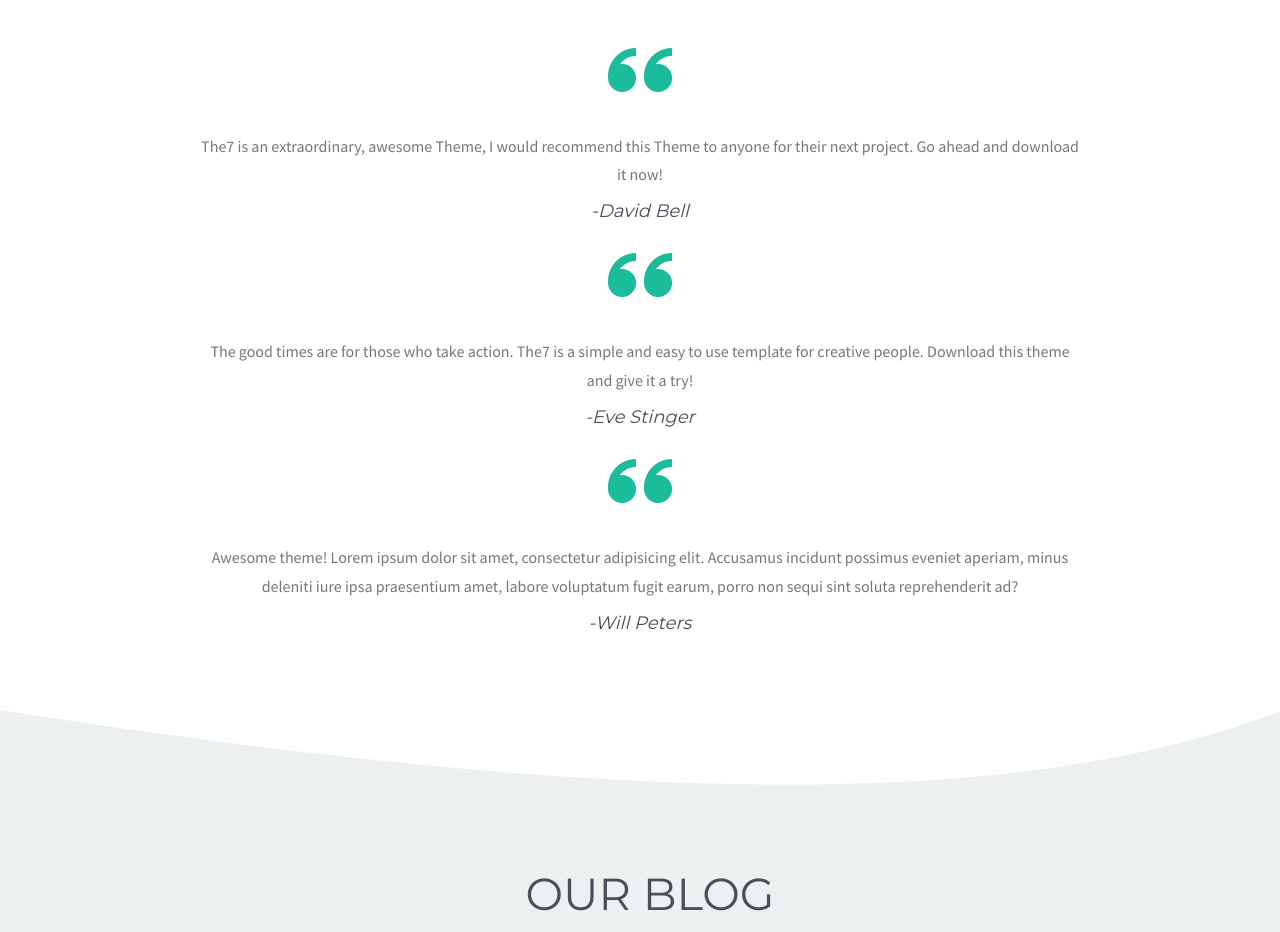
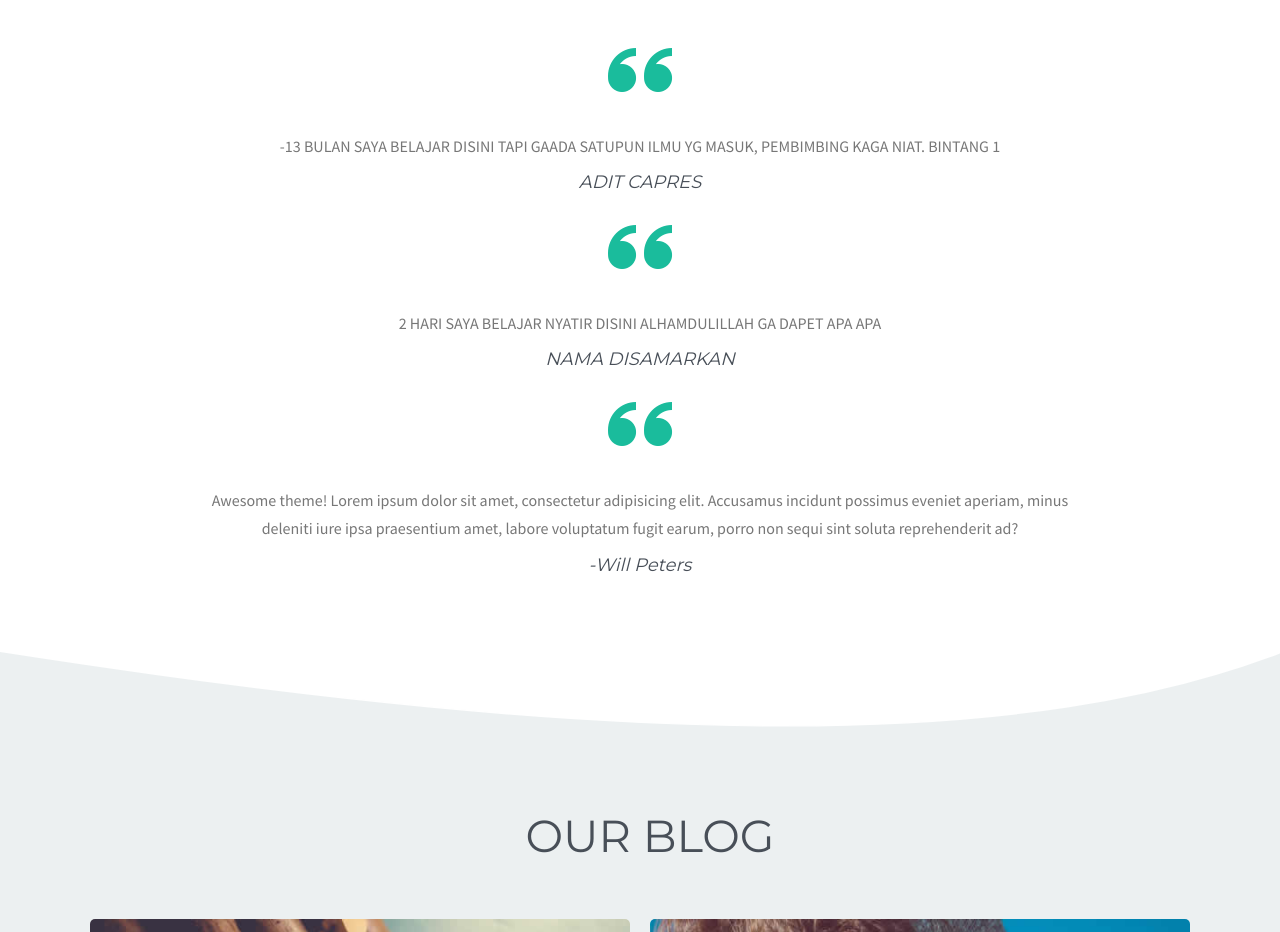
Before and after one commit to aditpawangnyamuk/9s.github.io, a plain HTML site: page index.html in a window 1280 px wide. Shown: the part 2120-3052 px from the top of the page. Drawn offline with Linux system fonts and the light colour scheme; some packages are replaced by stand-ins of ours; a script that the page names is missing; files whose address does not match are found by name.

Commit message:
Update index.html

```diff
--- a/index.html
+++ b/index.html
@@ -279,16 +279,16 @@
                                 <div class="quotes-icon">
                                     <i class="icon-quotes-left"></i>
                                 </div>
-                                <p>The7 is an extraordinary, awesome Theme, I would recommend this Theme to anyone for their next project. Go ahead and download it now!</p>
-                                <h4>-David Bell</h4>
+                                <p>-13 BULAN SAYA BELAJAR DISINI TAPI GAADA SATUPUN ILMU YG MASUK, PEMBIMBING KAGA NIAT. BINTANG 1</p>
+                                <h4>ADIT CAPRES</h4>
                                 </div><!-- End of item -->
 
                                 <div class="item client-carousel-item"><!-- Start of item -->
                                 <div class="quotes-icon">
                                     <i class="icon-quotes-left"></i>
                                 </div>
-                                <p>The good times are for those who take action. The7 is a simple and easy to use template for creative people. Download this theme and give it a try!</p>
-                                <h4>-Eve Stinger</h4>
+                                <p>2 HARI SAYA BELAJAR NYATIR DISINI ALHAMDULILLAH GA DAPET APA APA</p>
+                                <h4>NAMA DISAMARKAN</h4>
                                 </div><!-- End of item -->
                                 <div class="item client-carousel-item"><!-- Start of item -->
                                 <div class="quotes-icon">
```
